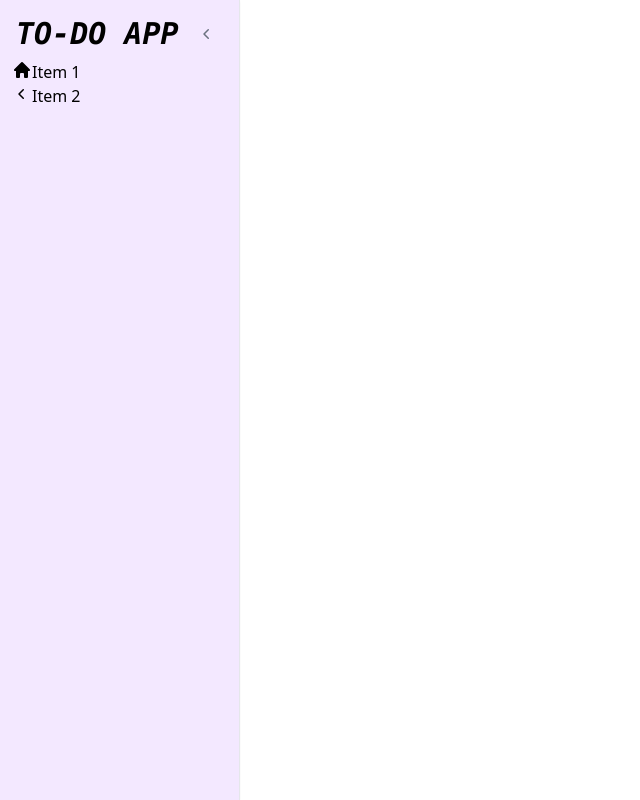
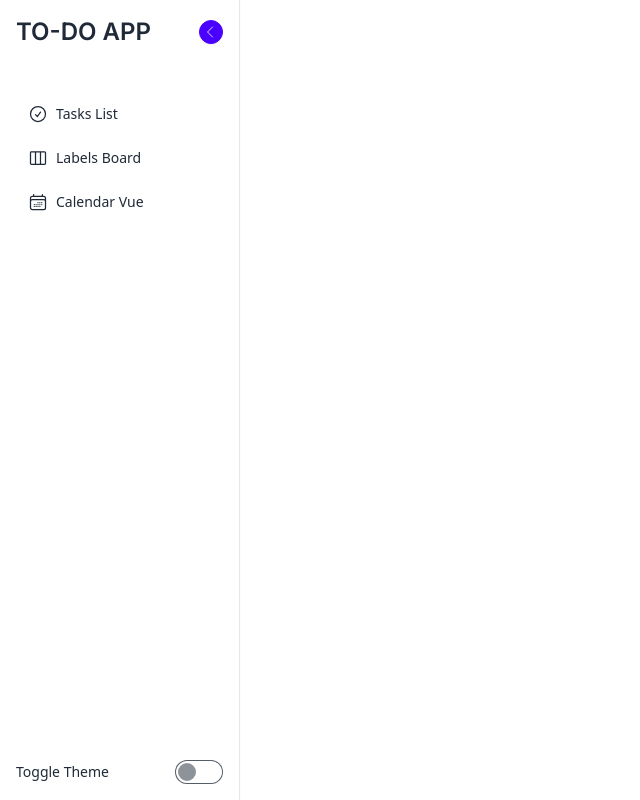
Before and after one commit to AurelieESEO/todo_react_project, a React (Vite) app in the folder todo_react_project/: page / in a window 1280 px wide. Shown: the whole page, without its empty margins (0-640 px from the left). Built offline with nearby package versions, Linux system fonts and the light colour scheme.

Commit message:
daisyui + beginning of the menu

```diff
--- a/todo_react_project/package.json
+++ b/todo_react_project/package.json
@@ -10,6 +10,7 @@
     "preview": "vite preview"
   },
   "dependencies": {
+    "@heroicons/react": "^2.0.18",
     "react": "^18.2.0",
     "react-dom": "^18.2.0"
   },
@@ -20,6 +21,7 @@
     "@typescript-eslint/parser": "^6.0.0",
     "@vitejs/plugin-react": "^4.0.3",
     "autoprefixer": "^10.4.16",
+    "daisyui": "^4.0.4",
     "eslint": "^8.45.0",
     "eslint-plugin-react-hooks": "^4.6.0",
     "eslint-plugin-react-refresh": "^0.4.3",
--- a/todo_react_project/src/App.tsx
+++ b/todo_react_project/src/App.tsx
@@ -4,7 +4,7 @@ import Sidebar from "./components/Sidebar.tsx";
 function App() {
 
   return (
-		<main className="h-full">
+		<main data-theme="light" className="h-full">
 				<Sidebar></Sidebar>
 		</main>
   )
--- a/todo_react_project/src/components/Sidebar.tsx
+++ b/todo_react_project/src/components/Sidebar.tsx
@@ -1,31 +1,45 @@
-import { ChevronLeftIcon, HomeIcon } from "@heroicons/react/20/solid";
+import {
+  CalendarDaysIcon,
+  CheckCircleIcon,
+  ChevronLeftIcon,
+  ViewColumnsIcon
+} from "@heroicons/react/24/outline";
 import React from "react";
 import SidebarItem from "./SidebarItem.tsx";
 
 const Sidebar: React.FC = () => {
   const characteristics = [
-		{ icon: HomeIcon, text: "Item 1", active: true, alert: false },
-		{ icon: ChevronLeftIcon, text: "Item 2", active: false, alert: true },
+    {icon: CheckCircleIcon, text: "Tasks List", active: true},
+    {icon: ViewColumnsIcon, text: "Labels Board", active: false},
+    {icon: CalendarDaysIcon, text: "Calendar Vue", active: false}
     // Add more items as needed
   ];
 
   return (
       <aside className="h-screen">
-			<nav className="h-full w-60 flex flex-col bg-purple-100 border-r shadow-sm">
+        <nav className="h-full w-60 flex flex-col border-r shadow-sm">
           <div className="p-4 pb-2 flex justify-between items-center">
-					<h1 className="font-display uppercase italic font-bold text-3xl ">
+            <h1 className="font-body uppercase font-semibold text-2xl ">
               To-Do App
             </h1>
-					<button className="p-1.5 rounded-lg bg-dark hover:bg-gray-100">
-						<ChevronLeftIcon className="h-5 w-5 text-gray-500" />
+            <button
+                className="btn btn-primary btn-xs btn-circle flex justify-center items-left pr-0.5">
+              <ChevronLeftIcon className="h-4 w-4"/>
             </button>
           </div>
-				<ul className="flex-1 px-3">
+          <div className="h-full flex flex-col justify-between">
+            <ul className="menu flex flex-col px-3 gap-2 mt-8">
               {/* Map over each characteristic and render a SidebarItem for each */}
               {characteristics.map((characteristic, index) => (
                   <SidebarItem key={index} {...characteristic} />
               ))}
             </ul>
+            <div className="p-4 pt-2 flex justify-between items-center">
+              <span className="text-sm">Toggle Theme</span>
+              <input type="checkbox" value="synthwave"
+                     className="toggle controller-theme"/>
+            </div>
+          </div>
         </nav>
       </aside>
   );
--- a/todo_react_project/src/components/SidebarItem.tsx
+++ b/todo_react_project/src/components/SidebarItem.tsx
@@ -10,17 +10,24 @@ interface Props {
 }
 
 const SidebarItem: React.FC<Props> = (props) => {
-	const { icon: Icon, text, active, alert } = props;
+  const {icon: Icon, text, active} = props;
 
   return (
-		<li className="flex items-centerw">
-			{/* Render the SVG icon */}
-			<Icon className="h-5 w-5" />
+      <li>
+        {active ? (
+            <div>
+              <Icon className="h-5 w-5"/>
               <span>{text}</span>
-			<span>{active}</span>
-			<span>{alert}</span>
+            </div>
+        ) : (
+            <div>
+              <Icon className="h-5 w-5"/>
+              <span>{text}</span>
+            </div>
+        )}
       </li>
   );
 };
 
+
 export default SidebarItem;
--- a/todo_react_project/src/index.css
+++ b/todo_react_project/src/index.css
@@ -1,4 +1,5 @@
 @import url('https://fonts.googleapis.com/css2?family=IBM+Plex+Sans:ital,wght@0,200;0,300;0,400;0,500;0,600;0,700;1,200;1,300;1,400;1,500;1,600;1,700&display=swap');
+@import url('https://fonts.googleapis.com/css2?family=IBM+Plex+Sans:ital,wght@0,300;0,400;0,500;0,600;0,700;1,300;1,400;1,500;1,600;1,700&family=Inter:wght@200;300;400;500;600;700;800;900&display=swap');
 @tailwind base;
 @tailwind components;
 @tailwind utilities;
--- a/todo_react_project/src/main.tsx
+++ b/todo_react_project/src/main.tsx
@@ -3,7 +3,7 @@ import ReactDOM from 'react-dom/client'
 import App from './App.tsx'
 import './index.css'
 
-ReactDOM.createRoot(document.getElementById('root')!).render(
+ReactDOM.createRoot(document.getElementById('root')!, ).render(
   <React.StrictMode>
     <App />
   </React.StrictMode>,
--- a/todo_react_project/tailwind.config.js
+++ b/todo_react_project/tailwind.config.js
@@ -7,8 +7,8 @@ export default {
   theme: {
     extend: {
       fontFamily: {
-            display: ['IBM Plex Mono', 'Menlo', 'monospace'],
-            body: ['IBM Plex Mono', 'Menlo', 'monospace'],
+        display: ['IBM Plex Sans', 'Inter', 'sans-serif'],
+        body: ['Inter', 'sans-serif'],
       },
       colors: {
         primary: {
@@ -30,5 +30,41 @@ export default {
       },
     },
   },
-  plugins: [],
+  plugins: [require("daisyui")],
+  daisyui: {
+    themes: [
+      "light",
+      "dark",
+      "cupcake",
+      "bumblebee",
+      "emerald",
+      "corporate",
+      "synthwave",
+      "retro",
+      "cyberpunk",
+      "valentine",
+      "halloween",
+      "garden",
+      "forest",
+      "aqua",
+      "lofi",
+      "pastel",
+      "fantasy",
+      "wireframe",
+      "black",
+      "luxury",
+      "dracula",
+      "cmyk",
+      "autumn",
+      "business",
+      "acid",
+      "lemonade",
+      "night",
+      "coffee",
+      "winter",
+      "dim",
+      "nord",
+      "sunset",
+    ],
+  },
 }
```
Also changed, not shown: 1 other file (tests, documents, lock files or other folders). Lines whose indentation alone changed are shown as unchanged.
